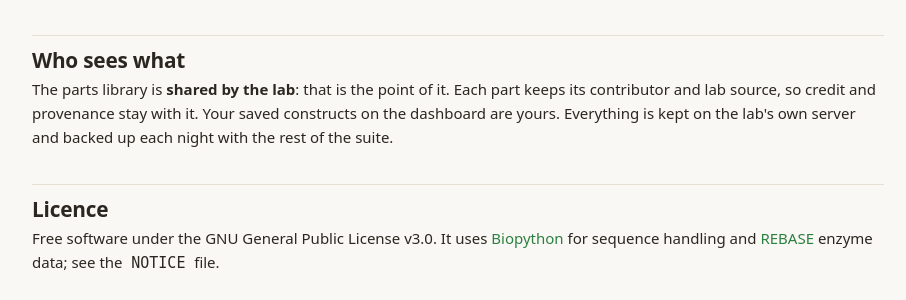
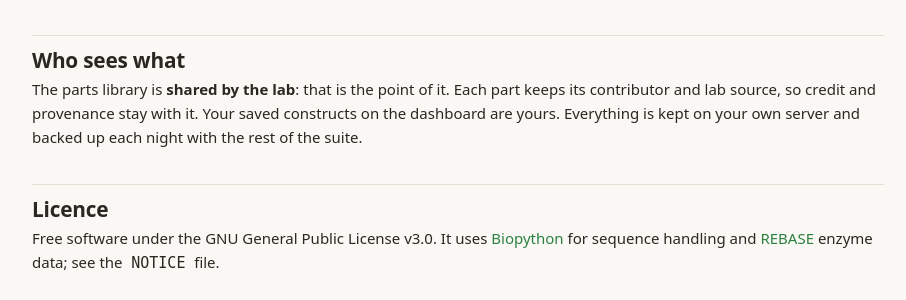
Before and after one commit to Gardiner-Lab/moclo-library-tool, a Flask app: page /about in a window 1280 px wide. Shown: the part 1347-1647 px from the top of the page, without its empty margins (182-1088 px from the left). Run offline with Flask 3, Linux system fonts and the light colour scheme; parts of the project's set-up code (start-up, migrations or seed data) failed here and were passed over.

Commit message:
The pages read for whichever lab runs the suite
Co-Authored-By: Claude Opus 5 <noreply@anthropic.com>

```diff
--- a/app/templates/about.html
+++ b/app/templates/about.html
@@ -97,8 +97,8 @@
         <h2>Who sees what</h2>
         <p>The parts library is <b>shared by the lab</b>: that is the point of it. Each part keeps its
            contributor and lab source, so credit and provenance stay with it. Your saved constructs on the
-           dashboard are yours. Everything is kept on the lab's own server and backed up each night with the
-           rest of the suite.</p>
+           dashboard are yours. Everything is kept on your own server and backed up each night with the rest
+           of the suite.</p>
     </section>
 
     <section id="licence">
```
Also changed, not shown: CHANGELOG.md.
